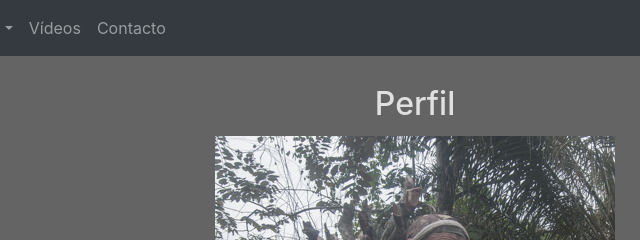
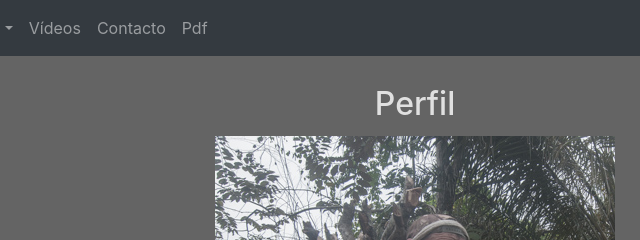
Before and after one commit to juanmanphoto/juanmanphoto.github.io, a plain HTML site: page perfil.html in a window 1280 px wide. Shown: the top 240 px of the page, 225-865 px from the left. Drawn offline with Linux system fonts and the light colour scheme.

Commit message:
Update perfil.html

```diff
--- a/perfil.html
+++ b/perfil.html
@@ -64,6 +64,9 @@
           <li class="nav-item">
             <a class="nav-link" href="contacto.html">Contacto</a>
           </li>
+                        <li class="nav-item">
+                <a class="nav-link" href="pdf.html">Pdf</a>
+              </li>
         </ul>
 
       </div>
```
